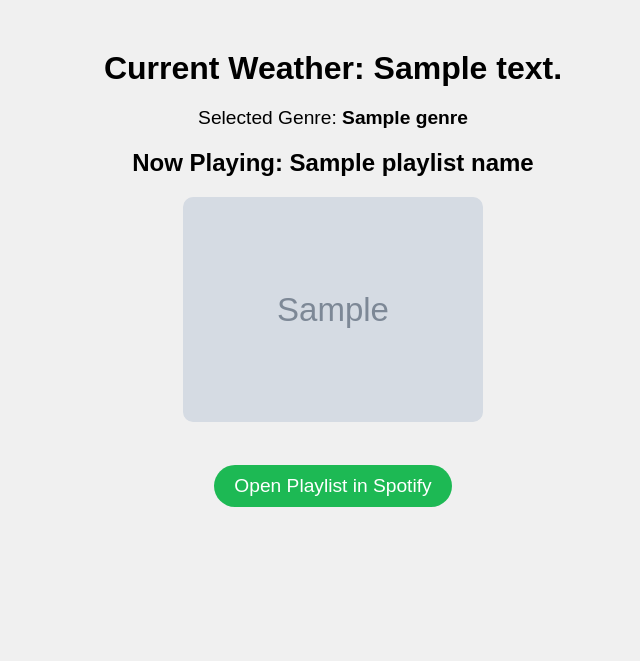
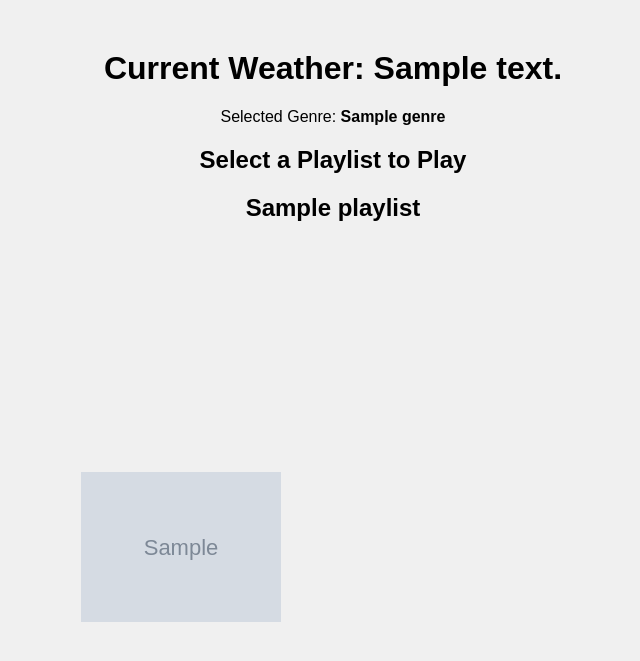
Before and after one commit to Hypertrophy24/SoundClouded, a Django app: template templates/play.html in a window 1280 px wide. Shown: the top 661 px of the page, without its empty margins (307-947 px from the left). Run offline with Django 4.2, Linux system fonts and the light colour scheme; the template is opened without the code that fills it: most values are stand-ins (such as "Sample title", 1, 10 or a date in 2020); grey boxes marked "Sample" are stand-in pictures; parts of the project's set-up code (start-up, migrations or seed data) failed here and were passed over.

Commit message:
Playlist_based_Weather

```diff
--- a/Music/urls.py
+++ b/Music/urls.py
@@ -1,10 +1,10 @@
 from django.urls import path
 
-from .views import  play, index, callback
+from .views import  HomePageView,play, index
+app_name = 'music'
+urlpatterns = [
+    path("home/", HomePageView.as_view(), name="home"),
+    path('', index, name='index'),
 
-urlpatterns = [
-    path("", HomePageView.as_view(), name="home"),
-    path('', index, name='index'),
-    path('callback/', callback, name='callback'),
     path('play/', play, name='play'),
 ]
--- a/django_project/urls.py
+++ b/django_project/urls.py
@@ -23,7 +23,7 @@
     path("admin/", admin.site.urls),
     path("accounts/", include("Accounts.urls")),
     path("accounts/", include("django.contrib.auth.urls")),
-    path("", include("Music.urls")),
-    path('', include('Music.urls')),
+    path("music/", include("Music.urls", "music")),
+
 
 ]
--- a/Accounts/templates/base.html
+++ b/templates/base.html
@@ -12,7 +12,7 @@
 <body>
   <nav class="navbar navbar-expand-lg bg-body-tertiary">
     <div class="container-fluid">
-      <a class="navbar-brand" href="{% url 'home' %}">Newspaper</a>
+      <a class="navbar-brand" href="{% url 'music:home' %}">SoundClouded</a>
       <button class="navbar-toggler" type="button"
         data-bs-toggle="collapse" data-bs-target="#navbarSupportedContent"
         aria-controls="navbarSupportedContent" aria-expanded="false"
--- a/templates/play.html
+++ b/templates/play.html
@@ -3,7 +3,7 @@
 <!DOCTYPE html>
 <html>
 <head>
-    <title>Weather-based Spotify Playlist</title>
+    <title>Weather-based Spotify Playlists</title>
     <style>
         body {
             font-family: Arial, sans-serif;
@@ -13,28 +13,16 @@
             text-align: center;
             margin-top: 50px;
         }
-        .playlist-container img {
-            max-width: 300px;
-            border-radius: 10px;
+        .playlist {
+            margin-bottom: 50px;
         }
-        .playlist-container h1 {
-            font-size: 2em;
-            margin-bottom: 20px;
+        .playlist h2 {
+            font-size: 1.5em;
         }
-        .playlist-container p {
-            font-size: 1.2em;
-        }
-        .playlist-container a {
-            display: inline-block;
-            margin-top: 20px;
-            padding: 10px 20px;
-            background-color: #1DB954;
-            color: #fff;
-            text-decoration: none;
-            border-radius: 50px;
-        }
-        .playlist-container a:hover {
-            background-color: #1ed760;
+        iframe {
+            border: none;
+            width: 300px;
+            height: 380px;
         }
     </style>
 </head>
@@ -42,13 +30,16 @@
     <div class="playlist-container">
         <h1>Current Weather: {{ weather_description }}</h1>
         <p>Selected Genre: <strong>{{ genre }}</strong></p>
-        <h2>Now Playing: {{ playlist_name }}</h2>
-        {% if playlist_image %}
-            <img src="{{ playlist_image }}" alt="{{ playlist_name }}">
-        {% endif %}
-        <p>
-            <a href="{{ playlist_uri }}">Open Playlist in Spotify</a>
-        </p>
+        <h2>Select a Playlist to Play</h2>
+        {% for playlist in playlists %}
+            <div class="playlist">
+                <h2>{{ playlist.name }}</h2>
+                {% if playlist.image %}
+                    <img src="{{ playlist.image }}" alt="{{ playlist.name }}" width="200">
+                {% endif %}
+                <iframe src="{{ playlist.embed_url }}" allowtransparency="true" allow="encrypted-media"></iframe>
+            </div>
+        {% endfor %}
     </div>
 </body>
 </html>
```
Also changed, not shown: Accounts/templates/home.html (deleted, +0 -17 lines), Music/views.py (+43 -71 lines), templates/home.html (+17 -0 lines), templates/registration/login.html (renamed from Accounts/templates/registration/login.html), templates/registration/signup.html (renamed from Accounts/templates/registration/signup.html).
